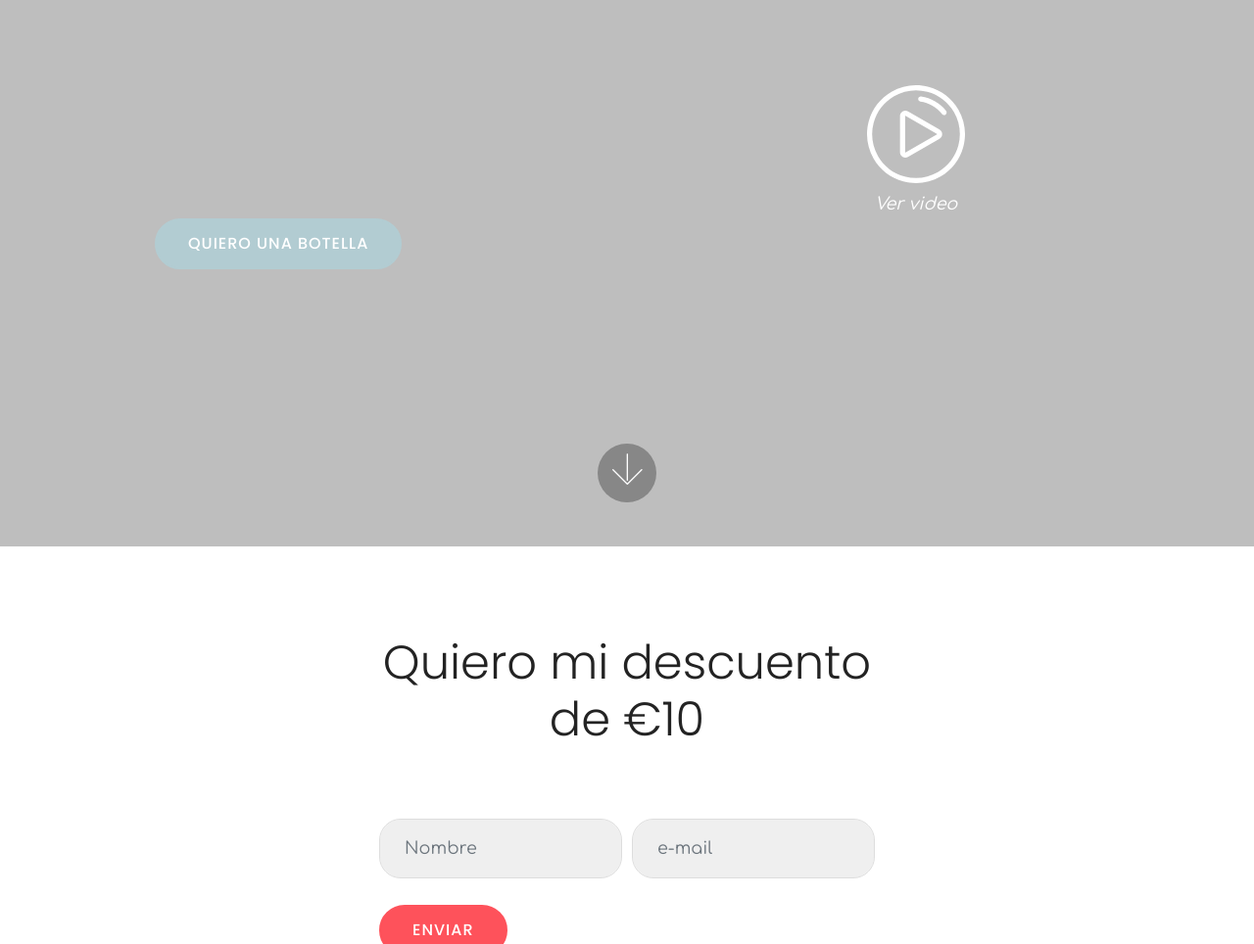
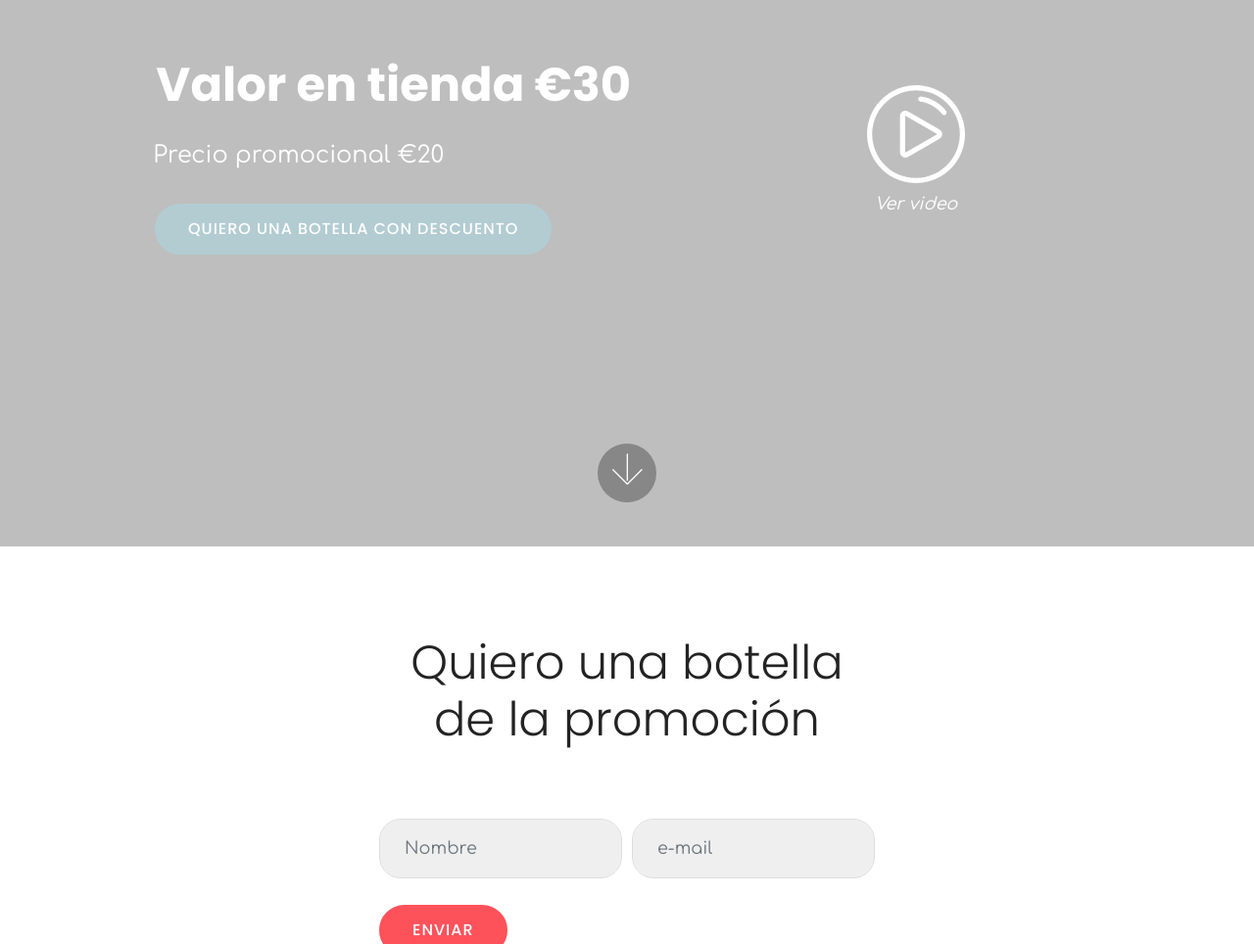
Before and after one commit to SPERTCP/LANDING_OZEANIC, a plain HTML site: page index.html in a window 1280 px wide. Shown: the part 1320-2284 px from the top of the page at 98% size. Drawn offline with Linux system fonts and the light colour scheme; files whose address does not match are found by name.

Commit message:
create github pages

```diff
--- a/index.html
+++ b/index.html
@@ -66,10 +66,10 @@
 
                 <div class="row  align-items-center">
                     <div class="col-md-8">
-                         <h1 class="mbr-section-title align-left py-2 mbr-bold mbr-fonts-style display-1">&nbsp;</h1>
-                        <p class="mbr-text align-left py-2 mbr-fonts-style display-5">&nbsp;</p>
+                         <h1 class="mbr-section-title align-left py-2 mbr-bold mbr-fonts-style display-2">&nbsp;Valor en tienda €30</h1>
+                        <p class="mbr-text align-left py-2 mbr-fonts-style display-5">&nbsp;Precio promocional €20</p>
 
-                        <div class="mbr-section-btn align-left"><a class="btn btn-md btn-success display-4" href="https://mobirise.com">QUIERO UNA BOTELLA</a></div>
+                        <div class="mbr-section-btn align-left"><a class="btn btn-md btn-success display-4" href="index.html#form3-d">QUIERO UNA BOTELLA CON DESCUENTO</a></div>
                     </div>
 
                      <div class="col-md-3 py-3 ">
@@ -130,7 +130,7 @@
         <div class="row justify-content-center">
             <div class="form-1 col-md-8 col-lg-5" data-form-type="formoid">
 <!--Formbuilder Form-->
-<form action="https://mobirise.com/" method="POST" class="mbr-form form-with-styler" data-form-title="My Mobirise Form"><input type="hidden" name="email" data-form-email="true" value="t9CLs3U6ilEpNiNXqXv648MWl9WLs0Q9mdig1E6DNRsAF1yofQLN6Hf6mJN7rG4F2y5+7vi9+wU0S+CUJUY0v9S28j++TSJiQDLunPGM+WOxDC6nPBk+reYly8v3C/KM.pRt8wAWgAJG/6JeEUMMAWZzM79N8Ruo2yBa+xDXVS8hHqsjotJoYe5BSi6z8G0Gd1dTNyZRqgZzzWAlIMFpGwCPwG3LbkVsUGYMzedDdUTmxQv5Qdc1MUMOug7IhuSJL">
+<form action="https://mobirise.com/" method="POST" class="mbr-form form-with-styler" data-form-title="My Mobirise Form"><input type="hidden" name="email" data-form-email="true" value="rcEXv07v/AFKD3aIIce6grWHRR2WooNMqCOIX6nWZTfUmtLvwe1i8PJblyOEZAsRf7wSxmW2tg29HjJ1zKurO8O/SZkAIwn/ZzAneCHVCxOfSL6Gl89wjlXJj62RP3Kf.bpiCrejYvssKs7RvuPzwvSWMlPMUr2alyCeDfO+h1IA/0qT5UW3gKFX1Kec5fJMPyi5m6o3G3+DCWXOlrw4S/tUNuyXPXiTT1YcDV/k1E9g3MjRVLfAI10DTzj/ttceO">
 <div class="form-row">
 <div hidden="hidden" data-form-alert="" class="alert alert-success col-12">Thanks for filling out the form!</div>
 <div hidden="hidden" data-form-alert-danger="" class="alert alert-danger col-12">
@@ -138,7 +138,7 @@
 </div>
 <div class="dragArea form-row">
 <div class="col-md-12">
-<h1 class="mbr-fonts-style mbr-fonts-style mbr-section-title align-center display-2">Quiero mi descuento de €10</h1>
+<h1 class="mbr-fonts-style mbr-fonts-style mbr-section-title align-center display-2">Quiero una botella de la promoción</h1>
 </div>
 <div class="col-md-6 form-group" data-for="Nombre_Apellido">
 <input type="text" name="Nombre_Apellido" placeholder="Nombre" data-form-field="First Name" required="required" class="form-control display-7" value="" id="Nombre_Apellido-form3-d">
```
Also changed, not shown: 1 other file.
